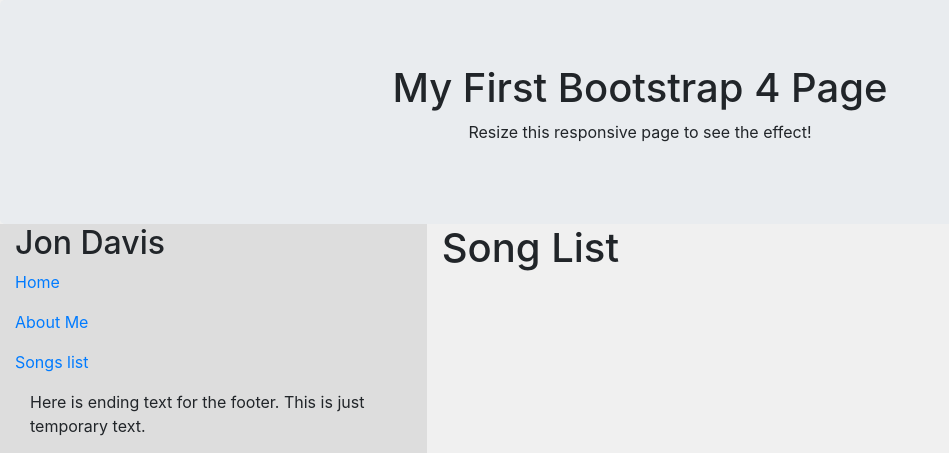
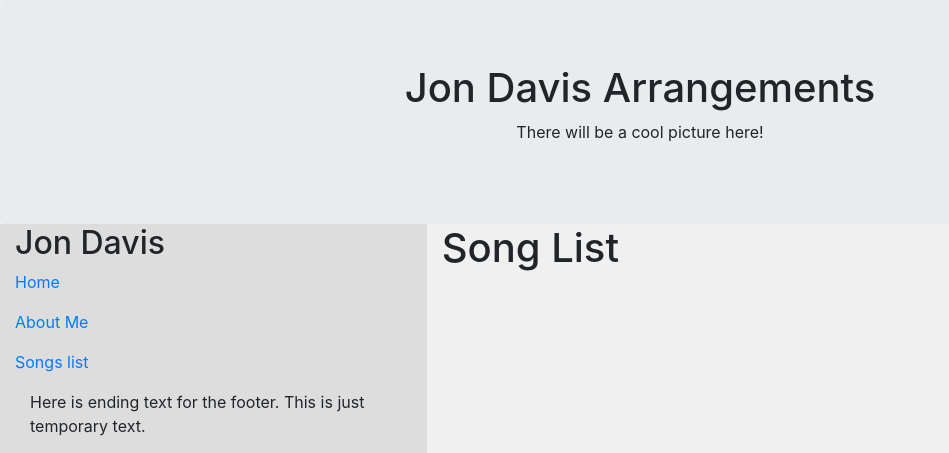
Before and after one commit to bananabrann/eb-jdavisarrangements.com, a Django app: page /songs/ in a window 1280 px wide. Shown: the top 453 px of the page, without its empty margins (0-949 px from the left). Run offline with Django 3.2, Linux system fonts and the light colour scheme; data that the repository does not hold is empty; some libraries are stand-ins or nearby versions.

Commit message:
Minor changes to remove testing text

```diff
--- a/templates/base_layout.html
+++ b/templates/base_layout.html
@@ -23,8 +23,8 @@
     </head>
 
     <div class="jumbotron text-center" style="margin-bottom:0">
-        <h1>My First Bootstrap 4 Page</h1>
-        <p>Resize this responsive page to see the effect!</p>
+        <h1>Jon Davis Arrangements</h1>
+        <p>There will be a cool picture here!</p>
     </div>
 
     <div class="container-fluid">
```
